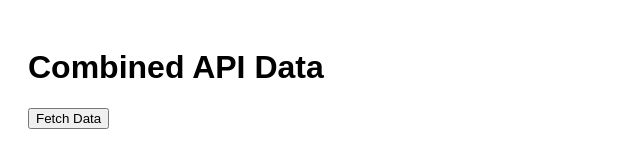
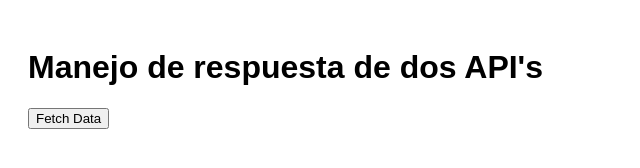
Before and after one commit to JuanDavid0/Tarea--9, a website: page page/index.html in a window 1280 px wide. Shown: the whole page, without its empty margins (0-640 px from the left). Drawn offline with Linux system fonts and the light colour scheme.

Commit message:
Version Final

```diff
--- a/page/index.html
+++ b/page/index.html
@@ -3,11 +3,11 @@
 <head>
   <meta charset="UTF-8">
   <meta name="viewport" content="width=device-width, initial-scale=1.0">
-  <title>Combined API Data</title>
+  <title>Tarea #9</title>
   <link rel="stylesheet" href="../page/style.css">
 </head>
 <body>
-  <h1>Combined API Data</h1>
+  <h1>Manejo de respuesta de dos API's</h1>
   <button id="fetchData">Fetch Data</button>
   <div class="container" id="res">
     <div id="one-piece" class="api-section">
--- a/page/script.js
+++ b/page/script.js
@@ -14,7 +14,6 @@ document.getElementById('fetchData').addEventListener('click', async () => {
       document.getElementById('one-piece-status').textContent = `Status: ${onePiece.status}`;
       document.getElementById('one-piece-age').textContent = `Age: ${onePiece.age}`;
 
-      // Actualizar la información de Rick and Morty
       const rickAndMorty = data.rickAndMorty;
       document.getElementById('rick-and-morty-image').src = rickAndMorty.image;
       document.getElementById('rick-and-morty-name').textContent = `Name: ${rickAndMorty.name}`;
--- a/server.js
+++ b/server.js
@@ -9,7 +9,6 @@ app.use(cors());
 
 app.get('/apisMortyOnePiece', async (req, res) => {
   try {
-    // Importación dinámica de node-fetch
     const fetch = (await import('node-fetch')).default;
 
     // Petición a la API de One Piece
@@ -42,13 +41,12 @@ app.get('/apisMortyOnePiece', async (req, res) => {
 
     const rickAndMortyData = await rickAndMortyResponse.json();
 
-    // Combinación de las respuestas
+    // Manejo de respuesta de las dos APIs
     const combinedData = {
       onePiece: onePieceData,
       rickAndMorty: rickAndMortyData
     };
 
-    // Enviar la respuesta combinada al frontend
     res.json(combinedData);
 
   } catch (error) {
```
